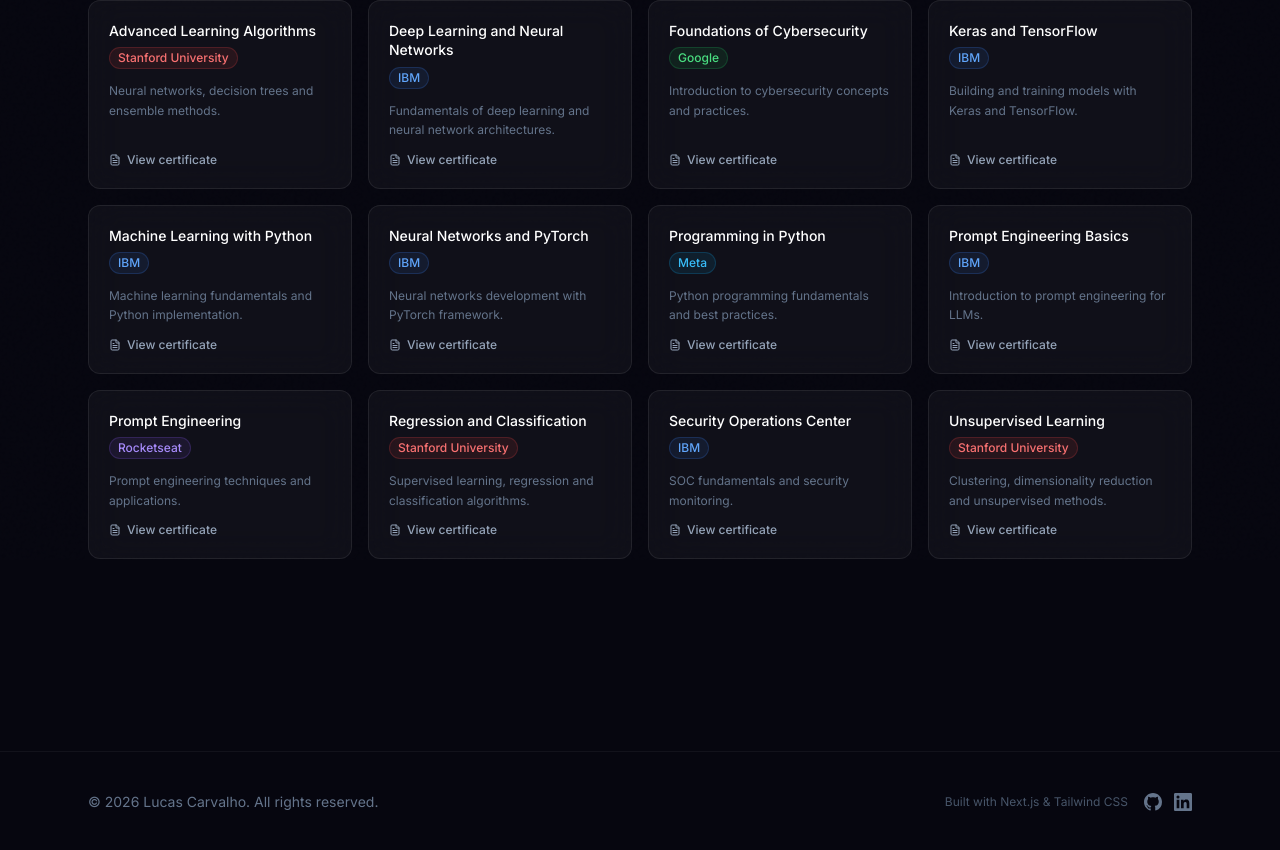
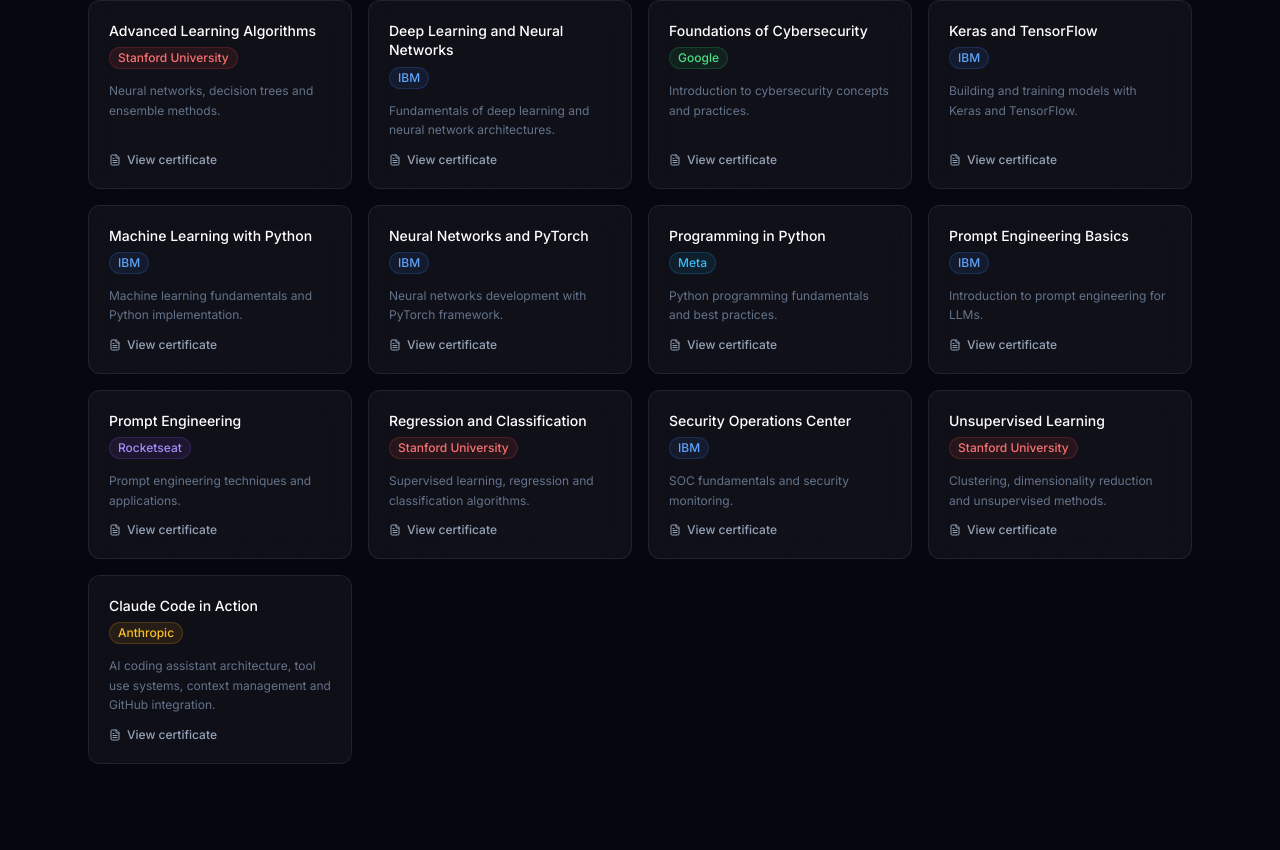
Before and after one commit to carvalhxlucas/portfolio, a Next.js app: page /en/courses in a window 1280 px wide. Shown: the part 240-1090 px from the top of the page. Built offline with nearby package versions, Linux system fonts and the light colour scheme.

Commit message:
feat: new course

```diff
--- a/src/components/sections/CourseCard.tsx
+++ b/src/components/sections/CourseCard.tsx
@@ -11,6 +11,7 @@
   Google: 'text-green-400 bg-green-500/10 border-green-500/20',
   Meta: 'text-sky-400 bg-sky-500/10 border-sky-500/20',
   Rocketseat: 'text-violet-400 bg-violet-500/10 border-violet-500/20',
+  Anthropic: 'text-amber-400 bg-amber-500/10 border-amber-500/20',
 };
 
 const defaultColor = 'text-slate-400 bg-white/5 border-white/10';
--- a/src/data/courses.ts
+++ b/src/data/courses.ts
@@ -104,4 +104,12 @@
     description: 'Clustering, dimensionality reduction and unsupervised methods.',
     coverImage: '/images/courses/unsupervised-learning-stanford.svg',
   },
+  {
+    name: 'Claude Code in Action',
+    issuer: 'Anthropic',
+    date: '2026-03-24',
+    credentialUrl: 'https://verify.skilljar.com/c/gsrzennawisr',
+    description: 'AI coding assistant architecture, tool use systems, context management and GitHub integration.',
+    coverImage: '/images/courses/claude-code-in-action-anthropic.svg',
+  },
 ];
```
Also changed, not shown: public/images/courses/claude-code-in-action-anthropic.svg (added).
